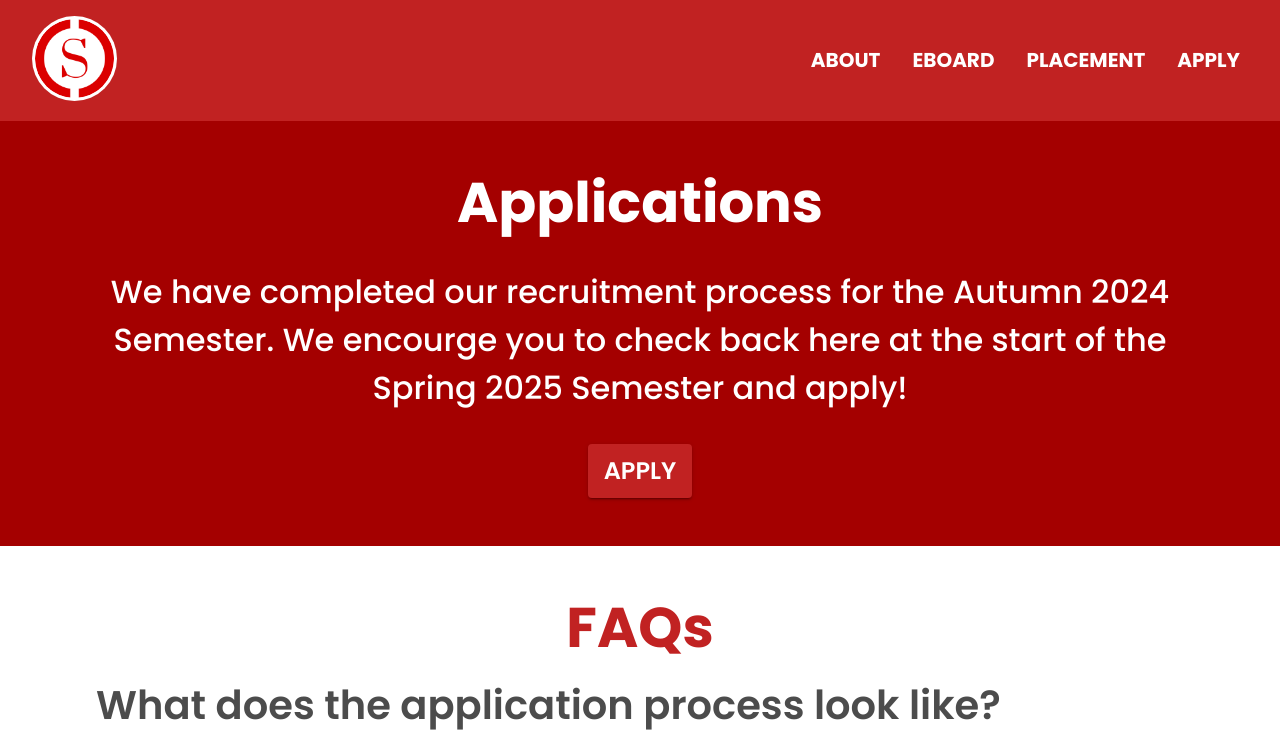
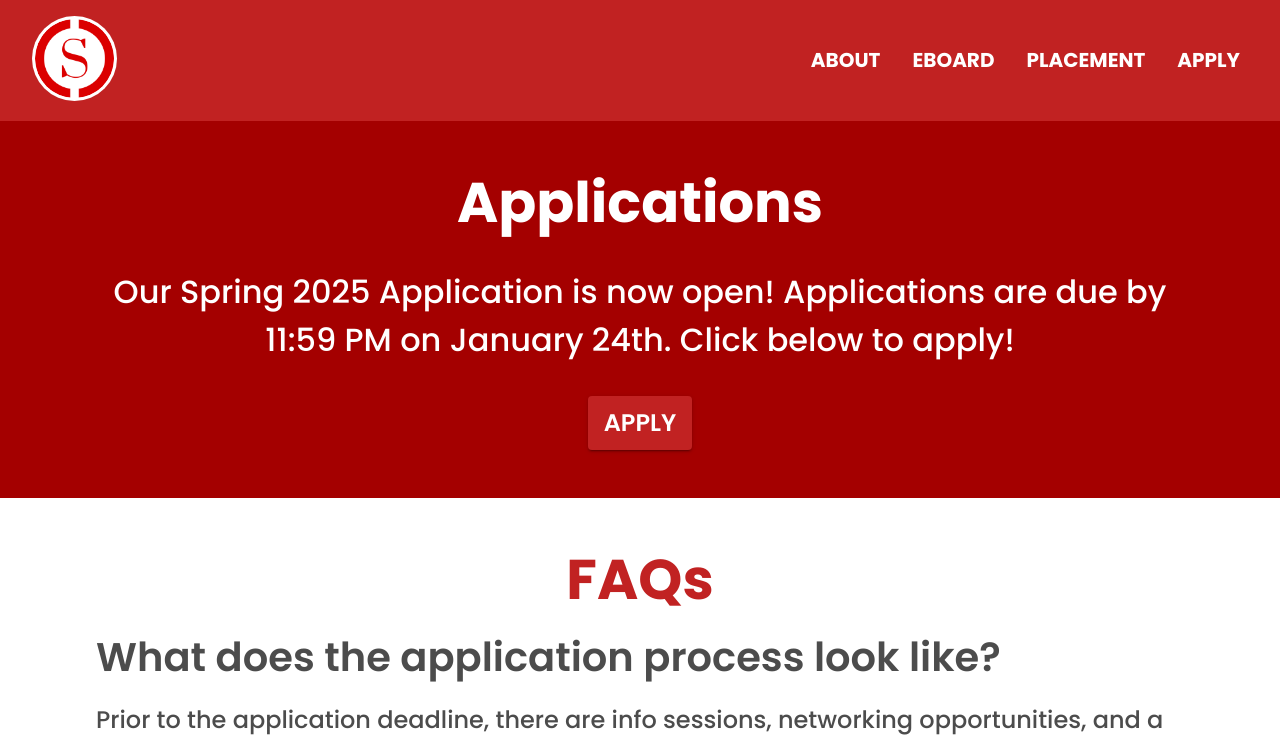
Before and after one commit to RHThree/sig, a Next.js app: page /apply in a window 1280 px wide. Shown: the top 746 px of the page. Built offline with nearby package versions, Linux system fonts and the light colour scheme; what @mui/material-nextjs would draw is missing.

Commit message:
Updated application page and link

```diff
--- a/src/app/apply/page.tsx
+++ b/src/app/apply/page.tsx
@@ -38,11 +38,9 @@ export default function Apply() {
     <>
       <DarkSection
         header="Applications"
-        body="We have completed our recruitment process for the Autumn 2024 Semester.
-        We encourge you to check back here at the start of the Spring 2025
-        Semester and apply!"
+        body="Our Spring 2025 Application is now open! Applications are due by 11:59 PM on January 24th. Click below to apply!"
         buttonText="Apply"
-        buttonLink=""
+        buttonLink="https://docs.google.com/forms/d/e/1FAIpQLSczXUmS1m_acWYXxd8mCbNDjC44YlsUiRc-01ylxGmtMsg8RQ/viewform"
       />
       <Box
         sx={{
--- a/src/components/DarkSection.tsx
+++ b/src/components/DarkSection.tsx
@@ -37,7 +37,7 @@ export const DarkSection = (props: DarkSectionProps) => {
         variant="contained"
         sx={{ my: '1rem', fontSize: '1.5rem', fontWeight: '600' }}
       >
-        <Link href="https://docs.google.com/forms/d/e/1FAIpQLScsSz0aP8nFifn27xJKr3t_rY6p5Fn31rfNUyrjwFdhDbsSWg/viewform?usp=sf_link">
+        <Link href={props.buttonLink} target="_blank">
           {props.buttonText}
         </Link>
       </Button>
```
